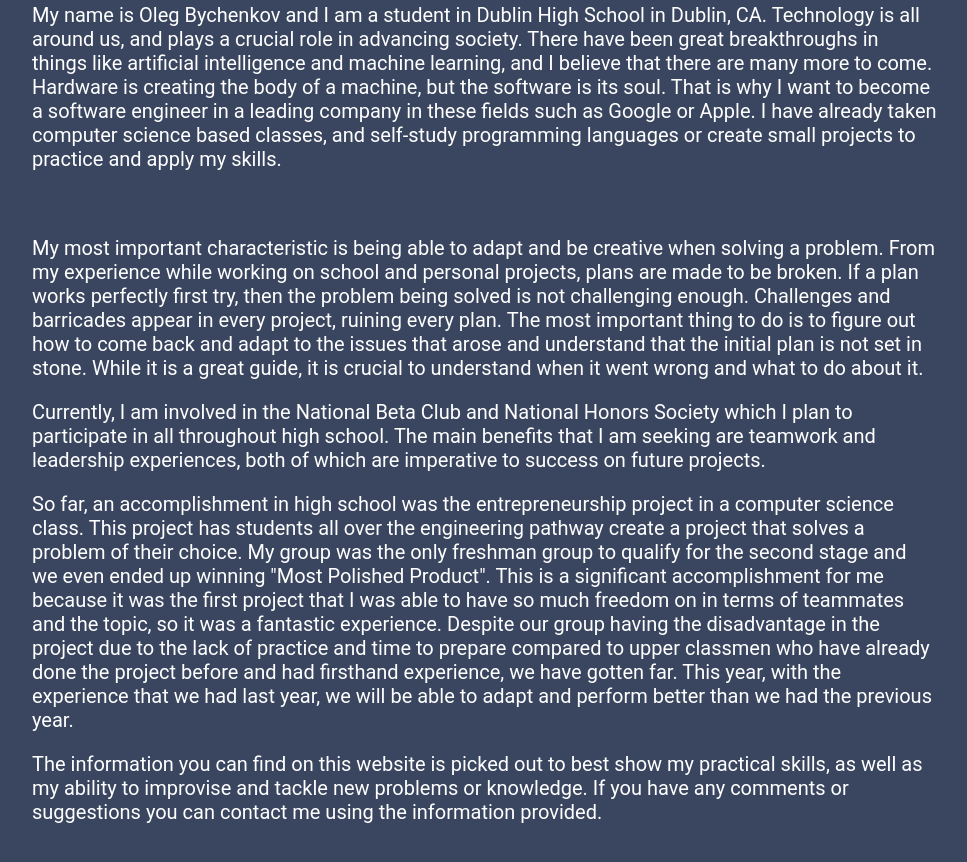
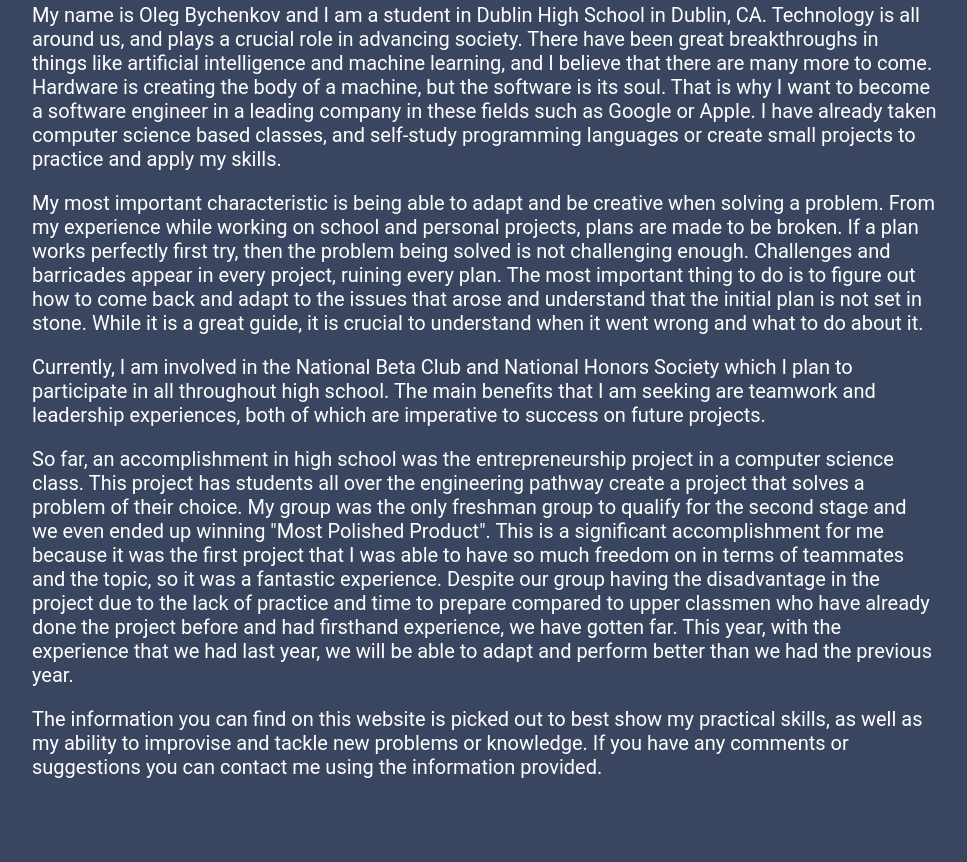
Before and after one commit to Oleby0406/portfolio, a plain HTML site: page aboutme.html in a window 1280 px wide. Shown: the part 721-1583 px from the top of the page, without its empty margins (143-1110 px from the left). After the commit the page ends 1540 px from the top, so only its background shows below. Drawn offline with Linux system fonts and the light colour scheme.

Commit message:
Fixed home page spacing

```diff
--- a/aboutme.html
+++ b/aboutme.html
@@ -34,7 +34,7 @@
             taken computer science based classes, and self-study programming languages
             or create small projects to practice and apply my skills.
           </p>
-          <p id = "about-me-par-2">
+          <p>
             My most important characteristic is being able to adapt
             and be creative when solving a problem. From my experience while working
             on school and personal projects, plans are made to be broken. If a
--- a/style.css
+++ b/style.css
@@ -37,10 +37,6 @@
 
 .aboutme {
   overflow: hidden;
-}
-
-#about-me-par-2 {
-  padding-top: 5%;
 }
 
 .main {
```
